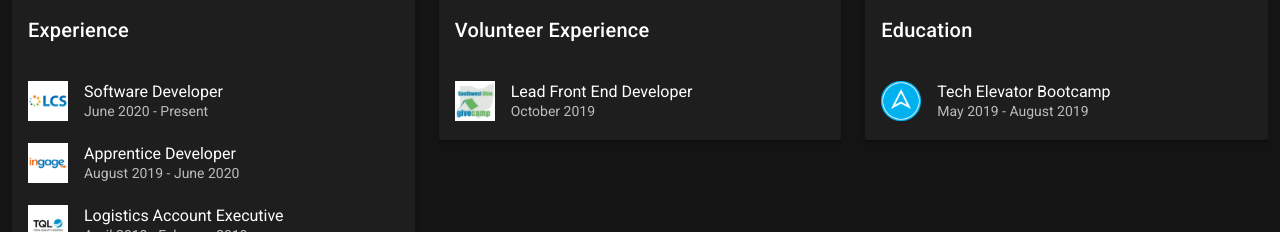
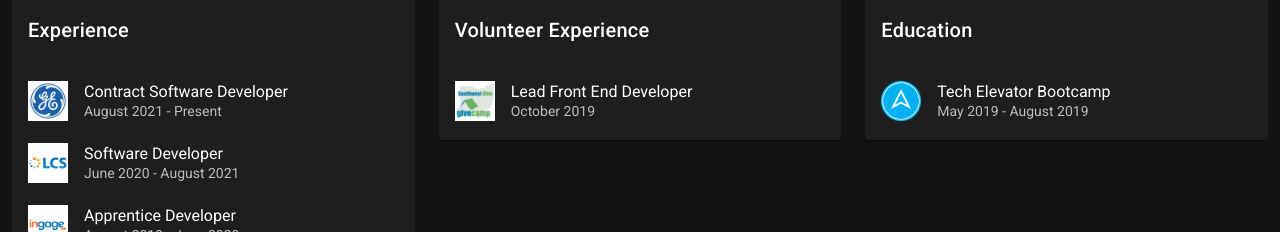
Before and after one commit to Colonel3mustard/markmustard, a Vue app: page / in a window 1280 px wide. Both pictures are taken after a click on the tab "EXPERIENCE". Shown: the part 238-470 px from the top of the page. Built offline with nearby package versions, Linux system fonts and the light colour scheme.

Commit message:
Updated experience

```diff
--- a/src/components/Experience.vue
+++ b/src/components/Experience.vue
@@ -6,19 +6,28 @@
           <v-card-title>Experience</v-card-title>
           <v-list>
 
+           <v-list-item>
+              <v-list-item-avatar tile>
+                <v-img src="@/assets/GE.jfif"></v-img>
+              </v-list-item-avatar>
+              <v-list-item-content>
+                <v-list-item-title>Contract Software Developer</v-list-item-title>
+                <v-list-item-subtitle>August 2021 - Present</v-list-item-subtitle>
+              </v-list-item-content>
+            </v-list-item>
+
             <v-list-item>
               <v-list-item-avatar tile>
                 <v-img src="@/assets/LCS.png"></v-img>
               </v-list-item-avatar>
               <v-list-item-content>
                 <v-list-item-title>Software Developer</v-list-item-title>
-                <v-list-item-subtitle>June 2020 - Present</v-list-item-subtitle>
+                <v-list-item-subtitle>June 2020 - August 2021</v-list-item-subtitle>
               </v-list-item-content>
             </v-list-item>
 
             <v-list-item>
               <v-list-item-avatar tile>
-
                 <v-img src="@/assets/ingage.png"></v-img>
               </v-list-item-avatar>
               <v-list-item-content>
```
